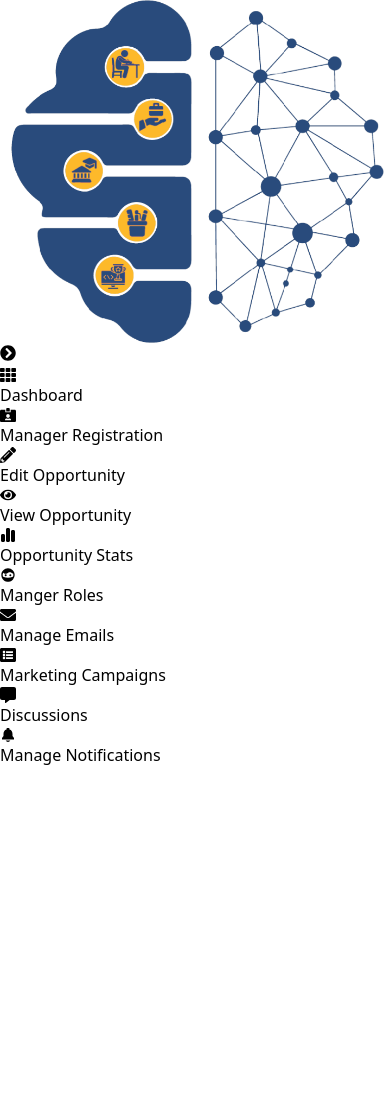
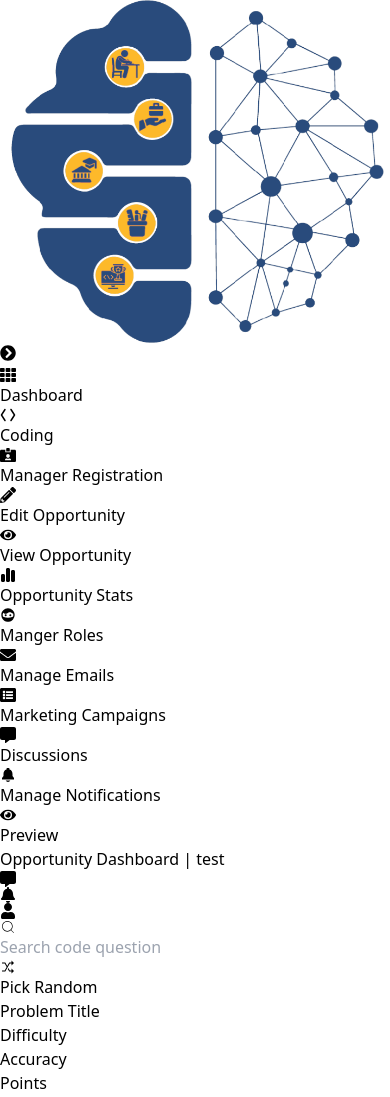
Before and after one commit to shekhargrace14/skillheadDashboard1, a React (Vite) app: page /coding in a window 390 px wide. Shown: the top 1097 px of the page. Before the commit the page ends 844 px from the top, so only its background shows below. Built offline with nearby package versions, Linux system fonts and the light colour scheme.

Commit message:
coding page added

```diff
--- a/src/App.jsx
+++ b/src/App.jsx
@@ -12,6 +12,7 @@ import MarketingCampaigns from "./pages/MarketingCampaigns";
 import Discussions from "./pages/Discussions";
 import ManageNotifications from "./pages/ManageNotifications";
 import Login from "./pages/Login";
+import Coding from "./pages/Coding";
 // Import other page components as needed
 
 const App = () => {
@@ -31,6 +32,7 @@ const App = () => {
           <Route path="marketingcampaigns" element={<MarketingCampaigns />} />
           <Route path="discussions" element={<Discussions />} />
           <Route path="managenotifications" element={<ManageNotifications />} />
+          <Route path="coding" element={<Coding />} />
           <Route path="login" element={<Login />} />
         </Routes>
     </div>
--- a/src/components/Navbar.jsx
+++ b/src/components/Navbar.jsx
@@ -6,6 +6,8 @@ import { BiSolidFaceMask } from 'react-icons/bi';
 
 import { IoNotificationsSharp } from 'react-icons/io5';
 import { useState } from 'react';
+import { HiMiniCodeBracket } from 'react-icons/hi2';
+import { PiBracketsAngleBold } from 'react-icons/pi';
 
 // import { Children } from 'react';
 
@@ -19,6 +21,11 @@ const Navbar = () => {
             path: "/",
             name: "Dashboard",
             icon: <FaTh />,
+        },
+        {
+            path: "coding",
+            name: "Coding",
+            icon: <PiBracketsAngleBold />,
         },
         {
             path: "managerregistration",
--- a/src/components/Topbar.jsx
+++ b/src/components/Topbar.jsx
@@ -3,9 +3,9 @@ import { FaMessage } from "react-icons/fa6"
 
 const Topbar = ()=>{
     return(
-        <div className="row bg-white flex justify-between items-center p-4 ">
+        <div className="row bg-white flex justify-between items-center p-4 shadow">
             <div className="column">
-                <button className="sm:flex justify-between items-center gap-2 rounded-full px-4 py-2 rounded-full border-2 border-black hidden"><FaEye/> Preview</button>
+                <button className="sm:flex justify-between items-center gap-2 rounded-full px-4 py-2 rounded-full border-[1px] border-gray-400 hidden"><FaEye/> Preview</button>
             </div>
             <div className="column sm:block hidden">
                 <p>Opportunity Dashboard | test</p>
--- /dev/null
+++ b/src/data/coding.json
@@ -0,0 +1,57 @@
+[
+    {
+        "title":"K REVERSE LIST - ALTERNATE",
+        "topic":"array, graph, linked list",
+        "difficulty":"medium",
+        "accuracy":"21.88%",
+        "points":"12/120"
+    },
+    {
+        "title":"K REVERSE LIST - ALTERNATE",
+        "topic":"array, graph, linked list",
+        "difficulty":"medium",
+        "accuracy":"21.88%",
+        "points":"12/120"
+    },
+    {
+        "title":"K REVERSE LIST - ALTERNATE",
+        "topic":"array, graph, linked list",
+        "difficulty":"medium",
+        "accuracy":"21.88%",
+        "points":"12/120"
+    },
+    {
+        "title":"K REVERSE LIST - ALTERNATE",
+        "topic":"array, graph, linked list",
+        "difficulty":"medium",
+        "accuracy":"21.88%",
+        "points":"12/120"
+    },{
+        "title":"K REVERSE LIST - ALTERNATE",
+        "topic":"array, graph, linked list",
+        "difficulty":"medium",
+        "accuracy":"21.88%",
+        "points":"12/120"
+    },
+    {
+        "title":"K REVERSE LIST - ALTERNATE",
+        "topic":"array, graph, linked list",
+        "difficulty":"medium",
+        "accuracy":"21.88%",
+        "points":"12/120"
+    },
+    {
+        "title":"K REVERSE LIST - ALTERNATE",
+        "topic":"array, graph, linked list",
+        "difficulty":"medium",
+        "accuracy":"21.88%",
+        "points":"12/120"
+    },
+    {
+        "title":"K REVERSE LIST - ALTERNATE",
+        "topic":"array, graph, linked list",
+        "difficulty":"medium",
+        "accuracy":"21.88%",
+        "points":"12/120"
+    }
+]
--- /dev/null
+++ b/src/pages/Coding.jsx
@@ -0,0 +1,140 @@
+
+import { useEffect, useState } from "react"
+import Topbar from "../components/Topbar"
+import { CiSearch } from "react-icons/ci"
+import { FaChevronDown } from "react-icons/fa6"
+import { LiaRandomSolid } from "react-icons/lia"
+import coding from "../data/coding.json"
+const Coding = () =>{
+    const [question, setQuestion]=useState([])
+    useEffect(()=>{
+        setQuestion(coding)
+    })
+    console.log(question)
+
+    return(
+
+        <div className="flex flex-col  w-full ">
+            <Topbar/>
+            <div className=" row flex justify-between   p-4">
+
+
+                <div className="column w-4/5">
+                    <section className=" flex justify-between items-center w-full">
+                        <form className="flex items-center gap-2 border-[1px] border-gray-400 rounded-full w-fit pl-2 pr-4 py-2">
+                            <CiSearch />
+                            <input placeholder="Search code question" />
+                        </form>
+                        <button className="sm:flex justify-between items-center gap-2 px-4 py-2 rounded-full border-[1px] border-gray-300   "><LiaRandomSolid />Pick Random</button>
+                    </section>
+                    <section className="flex justify-between p-4">
+                        <p className="w-6/12 ">Problem Title</p>
+                        <p className="w-1/12 ">Difficulty</p>
+                        <p className="w-1/12 ">Accuracy</p>
+                        <p className="w-1/12 ">Points</p>
+                        <p className="w-1/12 ">Action</p>
+
+                    </section>
+                    <section className="">
+                        {
+                            question.map((item,index)=>(
+                                <div key={index} className=" flex justify-between items-center p-4 rounded-none border-b-[1px] border-gray-300 hover:bg-[#f6f8fa]">
+                                    <div className="w-6/12">
+                                        <h4 className="">{item.title}</h4>
+                                        <ul>
+                                            <li className="text-xs">{item.topic}</li>
+                                        </ul>
+                                    </div>
+
+                                    <p className="w-1/12 text-xs text-orange-700 capitalize">{item.difficulty}</p>
+                                    <p className="w-1/12 text-xs">{item.accuracy}</p>
+                                    <p className="w-1/12 text-xs">{item.points}</p>
+                                    <div className="w-1/12">
+                                        <button className=" text-xs px-6 py-1 rounded-full  border-[1px] border-gray-400  h-fit ">Solve</button>
+                                    </div>
+
+                                </div>
+                            ))
+                        }
+                    </section>
+                </div>
+
+
+
+
+
+                <div className="column  w-1/5 p-4">
+                    <div className="filter rounded border-[1px] border-gray-400">
+                        <div className="px-2 py-2 rounded-none border-b-[1px] border-gray-300">Filters</div>
+
+                        <div className="companies">
+                            <div className="  my-2 px-2 pb-2 border-b-[1px] border-gray-300 ">
+                                <div className="flex justify-between items-center gap-2">
+
+                                    Companies <FaChevronDown/>
+                                </div>
+
+                                <form className="flex items-center gap-2 border-[1px] border-gray-400 rounded-full w-fit px-1 py-1 my-2">
+                                    <CiSearch />
+                                    <input placeholder="Search code question" />
+                                </form>
+                                <div className="flex flex-col justify-start gap-2 w-fit pl-2 pr-4 py-2">
+                                    <div className="flex gap-2"> <input type="checkbox" id="vehicle1" name="vehicle1" value="Amazon"/><label>Amazon</label> </div>
+                                    <div className="flex gap-2"> <input type="checkbox" id="vehicle1" name="vehicle1" value="Amazon"/><label>Amazon</label> </div>
+                                    <div className="flex gap-2"> <input type="checkbox" id="vehicle1" name="vehicle1" value="Amazon"/><label>Amazon</label> </div>
+                                    <div className="flex gap-2"> <input type="checkbox" id="vehicle1" name="vehicle1" value="Amazon"/><label>Amazon</label> </div>
+                                    <div className="flex gap-2"> <input type="checkbox" id="vehicle1" name="vehicle1" value="Amazon"/><label>Amazon</label> </div>
+                                    <div className="flex gap-2"> <input type="checkbox" id="vehicle1" name="vehicle1" value="Amazon"/><label>Amazon</label> </div>
+                                    <div className="flex gap-2"> <input type="checkbox" id="vehicle1" name="vehicle1" value="Amazon"/><label>Amazon</label> </div>
+
+
+
+
+                                </div>
+                            </div>
+                            <div>
+
+                            </div>
+
+                        </div>
+
+                        <div className="Topics">
+                            <div className="  my-2 px-2 ">
+                                <div className="flex justify-between items-center gap-2">
+
+                                Topics <FaChevronDown/>
+                                </div>
+
+                                <form className="flex items-center gap-2 border-[1px] border-gray-400 rounded-full w-fit px-1 py-1 my-2">
+                                    <CiSearch />
+                                    <input placeholder="Search code question" />
+                                </form>
+                                <div className="flex flex-col justify-start gap-2 w-fit pl-2 pr-4 py-2">
+                                    <div className="flex gap-2"> <input type="checkbox" id="vehicle1" name="vehicle1" value="Amazon"/><label>Amazon</label> </div>
+                                    <div className="flex gap-2"> <input type="checkbox" id="vehicle1" name="vehicle1" value="Amazon"/><label>Amazon</label> </div>
+                                    <div className="flex gap-2"> <input type="checkbox" id="vehicle1" name="vehicle1" value="Amazon"/><label>Amazon</label> </div>
+                                    <div className="flex gap-2"> <input type="checkbox" id="vehicle1" name="vehicle1" value="Amazon"/><label>Amazon</label> </div>
+                                    <div className="flex gap-2"> <input type="checkbox" id="vehicle1" name="vehicle1" value="Amazon"/><label>Amazon</label> </div>
+                                    <div className="flex gap-2"> <input type="checkbox" id="vehicle1" name="vehicle1" value="Amazon"/><label>Amazon</label> </div>
+                                    <div className="flex gap-2"> <input type="checkbox" id="vehicle1" name="vehicle1" value="Amazon"/><label>Amazon</label> </div>
+
+
+
+
+                                </div>
+                            </div>
+                            <div>
+
+                            </div>
+
+                        </div>
+
+
+                    </div>
+
+                </div>
+            </div>
+        </div>
+    )
+}
+export default Coding
```
